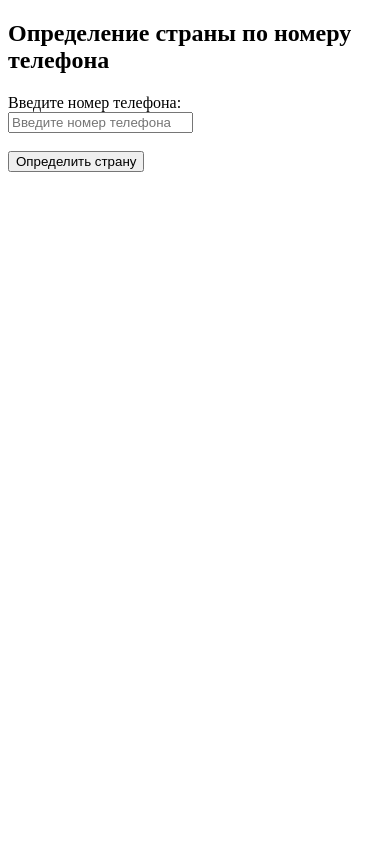
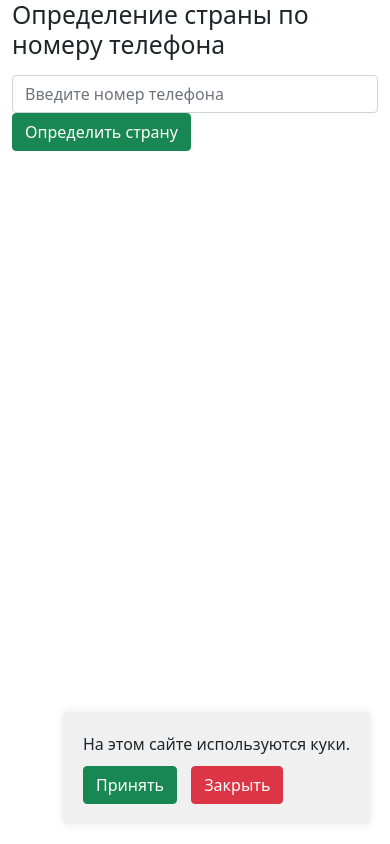
Before and after one commit to viper22223/tz, a PHP site: page / in a window 390 px wide. Run offline with PHP 8.4, Linux system fonts and the light colour scheme; data that the repository does not hold is empty.

Commit message:
Добавлено всплывающее уведомление о куки

```diff
--- a/index.php
+++ b/index.php
@@ -50,19 +50,94 @@ if (isset($_POST['phone_number'])) {
     <meta charset="UTF-8">
     <meta name="viewport" content="width=device-width, initial-scale=1.0">
     <title>Определение страны по номеру телефона</title>
+    <link rel="stylesheet" href="style/main.css">
+    <link href="https://cdn.jsdelivr.net/npm/bootstrap@5.0.2/dist/css/bootstrap.min.css" rel="stylesheet" integrity="sha384-EVSTQN3/azprG1Anm3QDgpJLIm9Nao0Yz1ztcQTwFspd3yD65VohhpuuCOmLASjC" crossorigin="anonymous">
 </head>
 
 <body>
+
+    <div class="container">
     <h2>Определение страны по номеру телефона</h2>
     <form method="post">
-        <label for="phone_number">Введите номер телефона:</label><br>
-        <input type="text" id="phone_number" name="phone_number" value="<?php echo $phoneNumber; ?>" placeholder="Введите номер телефона"><br><br>
-        <input type="submit" value="Определить страну">
-    </form>
-    <br>
-    <div>
+        <div class="row mt-3">
+
+            <div class="col-md-6">
+              <input type="text" id="phone_number" class="form-control"  name="phone_number" value="<?php echo $phoneNumber; ?>" placeholder="Введите номер телефона">
+            </div>
+        <div class="col-md-6">
+         <input type="submit" class="btn btn-success"value="Определить страну">
+        </div>
+
+        <div class="col-md-12 mt-3">
         <?php echo $result; ?>
     </div>
+        </div>
+
+    </div>
+    </form>
+
+
+    <div class="cookie-popup" id="cookiePopup">
+        <p>На этом сайте используются куки.</p>
+        <button class="btn btn-success" id="acceptCookies">Принять</button>
+        <button class="btn btn-danger" id="closeCookiePopup">Закрыть</button>
+    </div>
+
+    <script src="https://cdn.jsdelivr.net/npm/@popperjs/core@2.11.6/dist/umd/popper.min.js"></script>
+<script src="https://stackpath.bootstrapcdn.com/bootstrap/5.3.0/js/bootstrap.min.js"></script>
+<script>
+    // proverka cookies esli
+    function setCookie(cname, cvalue, exdays) {
+        var d = new Date();
+        d.setTime(d.getTime() + (exdays * 24 * 60 * 60 * 1000));
+        var expires = "expires="+d.toUTCString();
+        document.cookie = cname + "=" + cvalue + ";" + expires + ";path=/";
+    }
+
+    // poluchenie cookie
+    function getCookie(cname) {
+        var name = cname + "=";
+        var decodedCookie = decodeURIComponent(document.cookie);
+        var ca = decodedCookie.split(';');
+        for(var i = 0; i <ca.length; i++) {
+            var c = ca[i];
+            while (c.charAt(0) == ' ') {
+                c = c.substring(1);
+            }
+            if (c.indexOf(name) == 0) {
+                return c.substring(name.length, c.length);
+            }
+        }
+        return "";
+    }
+
+    // proveryaem cookie
+    function checkCookie() {
+        var cookiePopup = document.getElementById("cookiePopup");
+        var cookieAccepted = getCookie("cookieAccepted");
+        if (cookieAccepted) {
+            cookiePopup.style.display = "none";
+        } else {
+            cookiePopup.style.display = "block";
+        }
+    }
+
+    // zakrivaem i ochishaaem
+    document.getElementById("closeCookiePopup").addEventListener("click", function() {
+        setCookie("cookieAccepted", "", 1);
+        document.getElementById("cookiePopup").style.display = "none";
+    });
+
+    // prinimaem
+    document.getElementById("acceptCookies").addEventListener("click", function() {
+        setCookie("cookieAccepted", true, 1);
+        document.getElementById("cookiePopup").style.display = "none";
+    });
+
+    // proverka cookie
+    window.onload = checkCookie;
+</script>
+
 </body>
 
 </html>
--- a/style/main.css
+++ b/style/main.css
@@ -0,0 +1,26 @@
+.cookie-popup {
+    position: fixed;
+    bottom: 20px;
+    right: 20px;
+    max-width: 500px;
+    background-color: #f0f0f0;
+    padding: 20px;
+    border-radius: 5px;
+    box-shadow: 0px 0px 10px rgba(0, 0, 0, 0.1);
+    /* display: none; */
+}
+
+.cookie-popup p {
+    margin-bottom: 10px;
+}
+
+.cookie-popup .btn {
+    margin-right: 10px;
+
+
+}
+.cookie-popup .btn-1 {
+    margin-right: 10px;
+
+
+}
```
